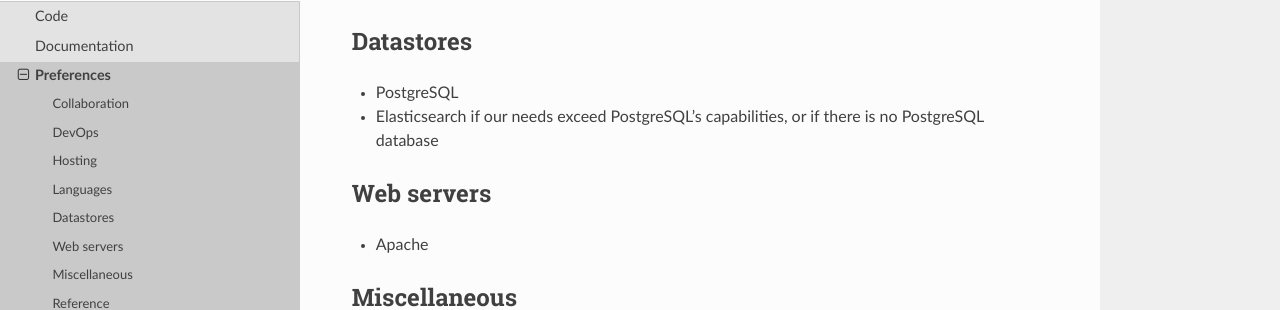
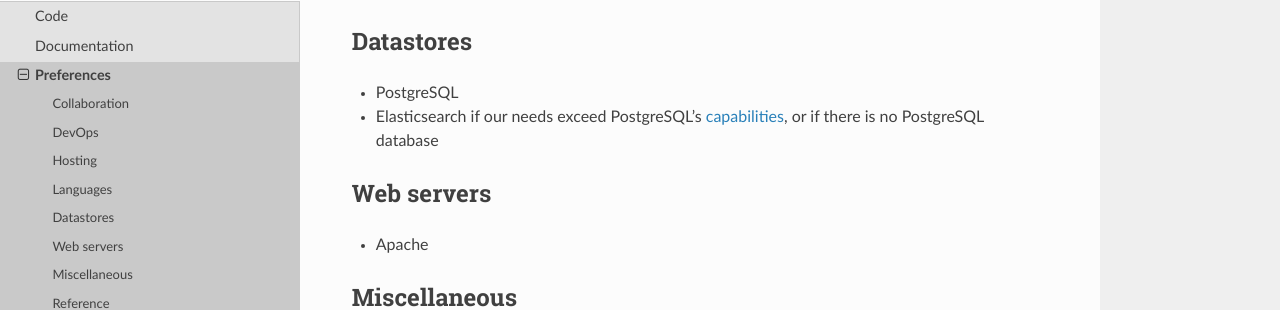
Before and after one commit to open-contracting/software-development-handbook, a Sphinx documentation site: the page built from docs/general/preferences.rst, in a window 1280 px wide and 900 px high, scrolled down 880 px. Shown: the part 151-461 px from the top of the window. Built offline with Sphinx 7.4.7 and the Read the Docs theme 2.0.0, drawn with Linux system fonts in a browser that asks for light colours; part of the change alters nothing that is shown.

```diff
--- a/docs/general/preferences.rst
+++ b/docs/general/preferences.rst
@@ -44,7 +44,7 @@ Datastores
 ----------
 
 -  PostgreSQL
--  Elasticsearch if our needs exceed PostgreSQL's capabilities, or if there is no PostgreSQL database
+-  Elasticsearch if our needs exceed PostgreSQL's `capabilities <https://www.postgresql.org/docs/11/textsearch.html>`__, or if there is no PostgreSQL database
 
 Web servers
 -----------
```
